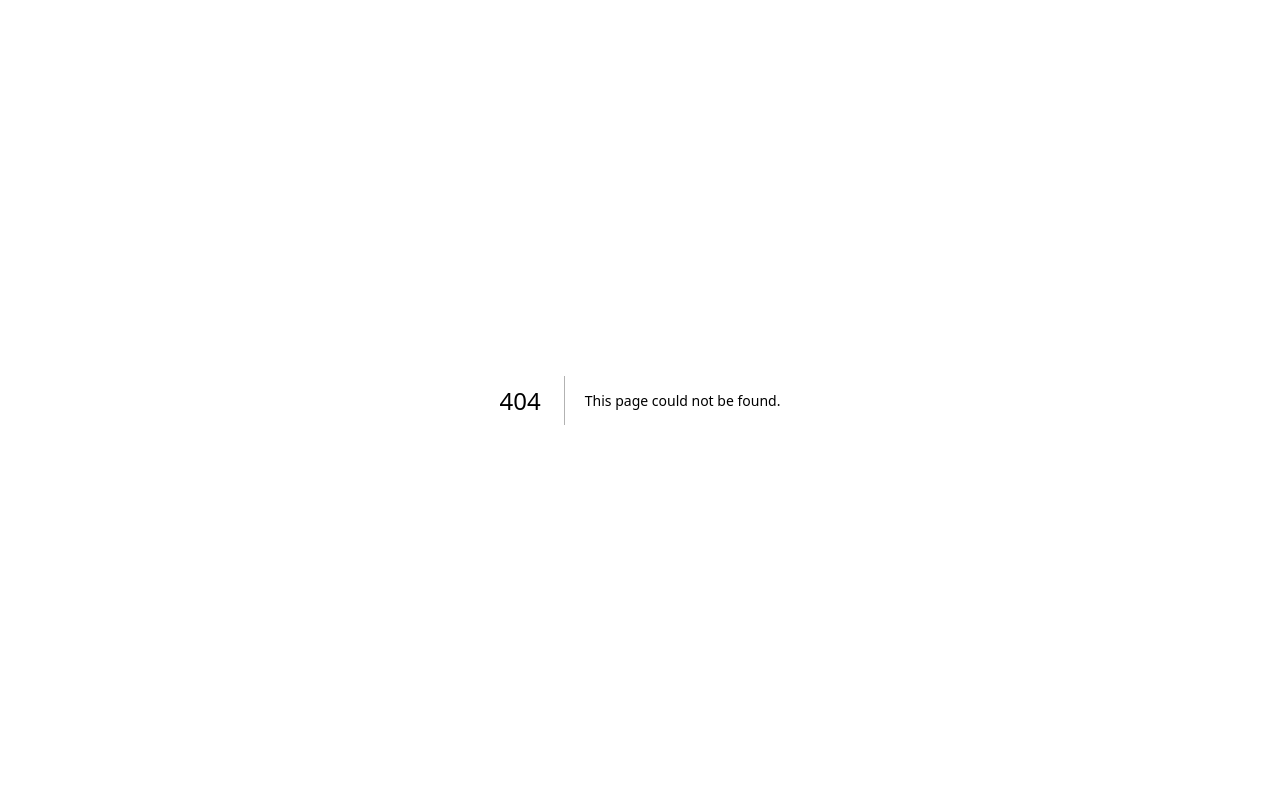
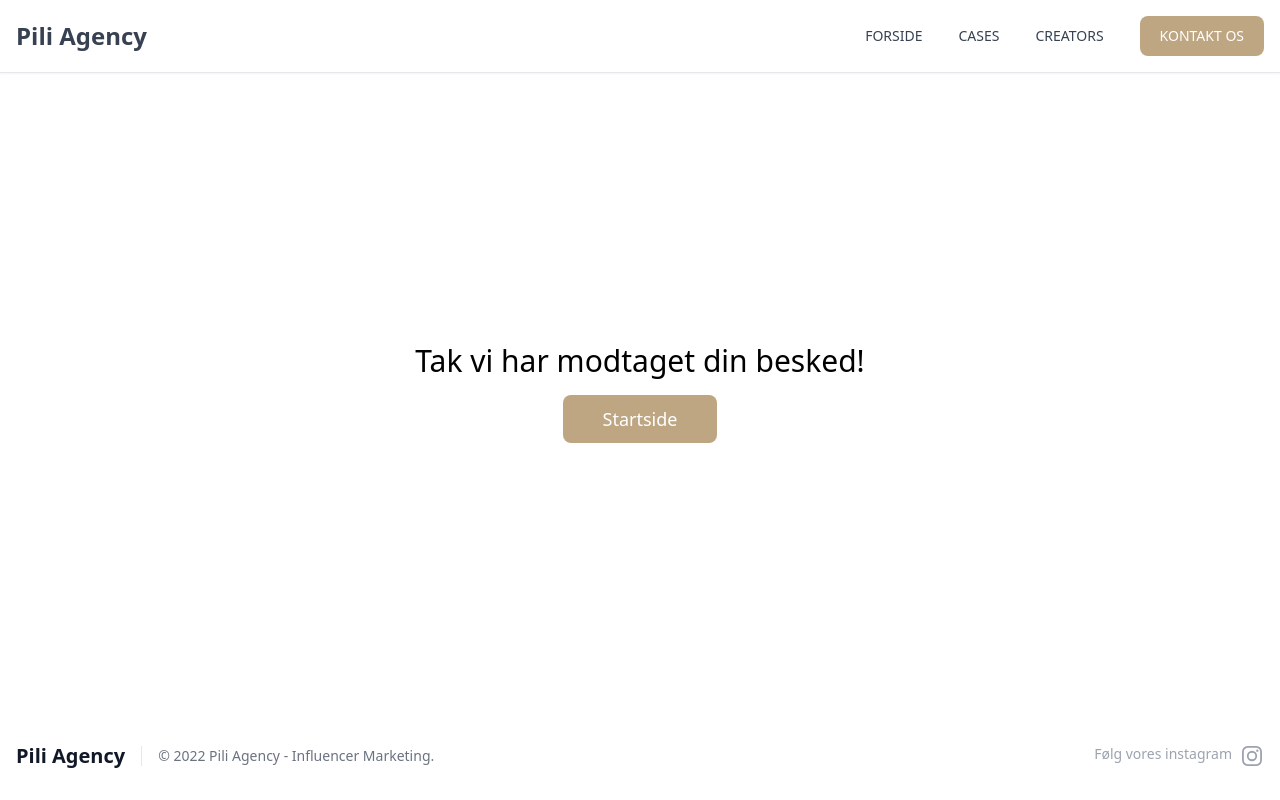
Before and after one commit to AndreasRisager/piliagency, a Next.js app: page /succes in a window 1280 px wide. Before the commit this address had no page. Built offline with nearby package versions, Linux system fonts and the light colour scheme.

Commit message:
success page for forms

```diff
--- a/components/ContactForm.js
+++ b/components/ContactForm.js
@@ -1,9 +1,12 @@
-export default function ContactForm({ name, className }) {
+export default function ContactForm({ name = "kontakt", className }) {
+  if (typeof window === "undefined") return;
+
   return (
     <form
       method="POST"
       data-netlify="true"
-      name={name || "kontakt"}
+      action="/succes"
+      name={name}
       id="contact"
       className={className}>
       <input
--- a/components/ContactSection.js
+++ b/components/ContactSection.js
@@ -1,7 +1,4 @@
-import dynamic from "next/dynamic";
-const ContactForm = dynamic(() => import("../components/ContactForm"), {
-  ssr: false,
-});
+import ContactForm from "./ContactForm";
 
 export default function ContactSection() {
   return (
--- a/pages/kontakt.js
+++ b/pages/kontakt.js
@@ -1,11 +1,8 @@
 import Head from "next/head";
 import Image from "next/image";
+import ContactForm from "../components/ContactForm";
 import CTA from "../components/CTA";
 import Layout from "../components/Layout";
-import dynamic from "next/dynamic";
-const ContactForm = dynamic(() => import("../components/ContactForm"), {
-  ssr: false,
-});
 
 export default function kontakt() {
   return (
@@ -29,7 +26,7 @@ export default function kontakt() {
               kontakt os venligst her.
             </p>
           </div>
-          <ContactForm name="kontakt" />
+          <ContactForm />
         </div>
         <div className="hidden md:block min-h-full relative -mx-4">
           <Image
--- /dev/null
+++ b/pages/succes.js
@@ -0,0 +1,17 @@
+import Link from "next/link";
+import Layout from "../components/Layout";
+
+export default function succes() {
+  return (
+    <Layout>
+      <main className="text-center">
+        <h1 className="text-xl md:text-3xl mb-4">Tak vi har modtaget din besked!</h1>
+        <Link
+          href="/"
+          className="inline-block text-lg text-white mr-0 py-2.5 px-10 rounded-lg bg-beige hover:bg-beigehover active:bg-beigehover focus:outline-none focus:ring focus:ring-black">
+          Startside
+        </Link>
+      </main>
+    </Layout>
+  );
+}
```
